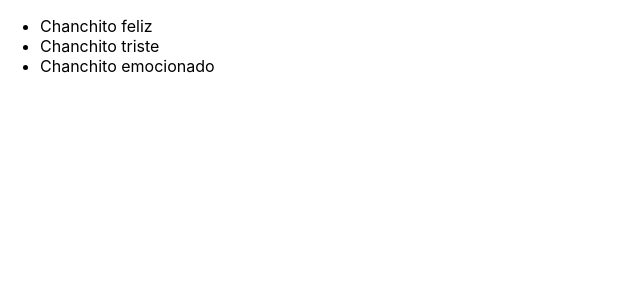
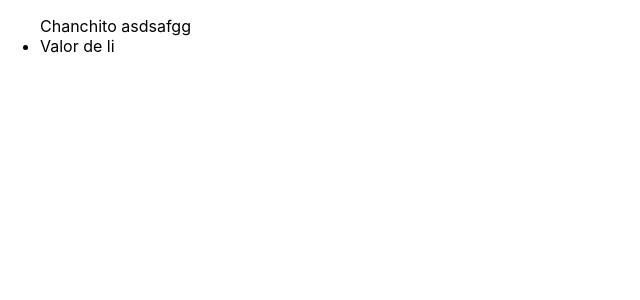
Before and after one commit to cabrerojas/mi-app, a React (Create React App) app: page / in a window 1280 px wide. Shown: the top 300 px of the page, without its empty margins (0-640 px from the left). Built offline with nearby package versions, Linux system fonts and the light colour scheme.

Commit message:
componentes

```diff
--- a/src/App.js
+++ b/src/App.js
@@ -1,24 +1,20 @@
 import logo from './logo.svg';
 import './App.css';
 
-function App() {
+const Li = ({children}) => {
   return (
-    <div className="App">
-      <header className="App-header">
-        <img src={logo} className="App-logo" alt="logo" />
-        <p>
-          Edit <code>src/App.js</code> and save to reload.
-        </p>
-        <a
-          className="App-link"
-          href="https://reactjs.org"
-          target="_blank"
-          rel="noopener noreferrer"
-        >
-          Learn React
-        </a>
-      </header>
-    </div>
+    <li className='clase-li'>{children}</li>
+  )
+
+
+}
+const App = () => {
+  const valor = 'asdsafgg'
+  return (
+
+    <ul className="clase-css">Chanchito {valor}
+      <Li estado="feliz">Valor de li</Li>
+    </ul>
   );
 }
 
--- a/src/index.js
+++ b/src/index.js
@@ -1,43 +1,43 @@
 import React from 'react';
 import ReactDOM from 'react-dom';
 import './index.css';
-//import App from './App';
+import App from './App';
 import reportWebVitals from './reportWebVitals';
 
-// ReactDOM.render(
-//   <React.StrictMode>
-//     <App />
-//   </React.StrictMode>,
-//   document.getElementById('root')
-// );
+ReactDOM.render(
+  <React.StrictMode>
+    <App />
+  </React.StrictMode>,
+  document.getElementById('root')
+);
 
 //const x = React.createElement('p',null, 'hola mundo')
 
-const Li = ({ children, estado, casa, edad }) => {
-  console.log(casa, edad)
-  return (
-    <li>{children} {estado}</li>
-  )
-}
+// const Li = ({ children, estado, casa, edad }) => {
+//   console.log(casa, edad)
+//   return (
+//     <li>{children} {estado}</li>
+//   )
+// }
 
 
-const X = () =>
-  <ul>
-    <Li
-      estado={'feliz'}
-      casa={false}
-      edad={21}
-    >
-      Chanchito
-    </Li>
-    <Li estado={'triste'} >Chanchito</Li>
-    <Li estado={'emocionado'} >Chanchito</Li>
+// const X = () =>
+//   <ul>
+//     <Li
+//       estado={'feliz'}
+//       casa={false}
+//       edad={21}
+//     >
+//       Chanchito
+//     </Li>
+//     <Li estado={'triste'} >Chanchito</Li>
+//     <Li estado={'emocionado'} >Chanchito</Li>
 
-  </ul>
+//   </ul>
 
-ReactDOM.render(
-  <X />, document.getElementById('root')
-) // React.createElement()
+// ReactDOM.render(
+//   <X />, document.getElementById('root')
+// ) // React.createElement()
 
 // If you want to start measuring performance in your app, pass a function
 // to log results (for example: reportWebVitals(console.log))
```
